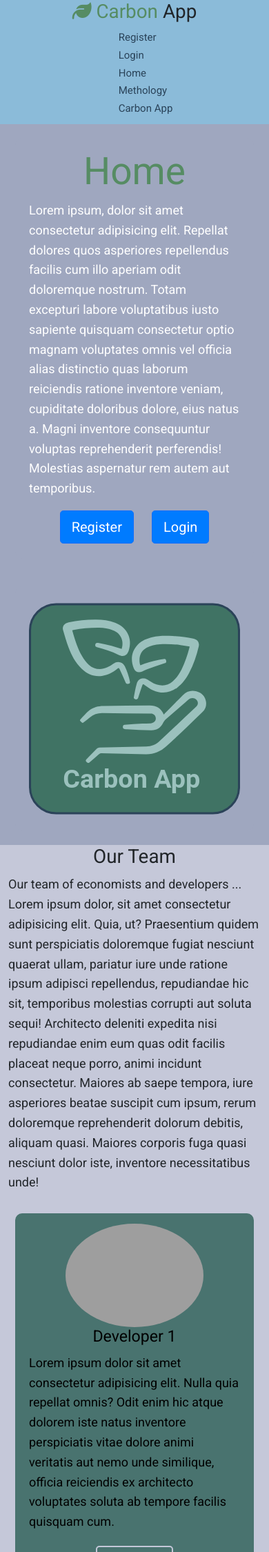
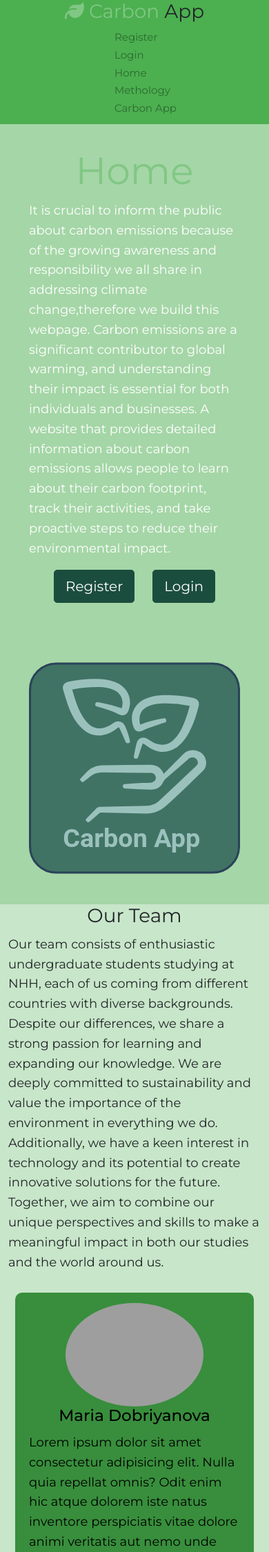
Before and after one commit to hannik3/carbon_app_v1, a Flask app: page / in a window 390 px wide. Shown: the top 2250 px of the page at 69% size. Run offline with Flask 2, Linux system fonts and the light colour scheme; some libraries are stand-ins or nearby versions; grey boxes are pictures that could not be loaded.

Commit message:
changed color

```diff
--- a/capp/static/carbon_app.css
+++ b/capp/static/carbon_app.css
@@ -1,8 +1,8 @@
 /* Colors
-Carbon App, section 1 (header, background): #2a4359
-Carbon App, section 1 (header, boxes): #6da6a6
-Carbon App, section 2 (header, background): #466fa6
-Carbon App, section 2 (header, boxes): #8badd9
+Carbon App, section 1 (header, background): #2C6B2F (Waldgrün)
+Carbon App, section 1 (header, boxes): #81C784 (Helles Grün)
+Carbon App, section 2 (header, background): #388E3C (Dunkleres Grün)
+Carbon App, section 2 (header, boxes): #A5D6A7 (Sanftes Grün)
 */
 
 /* Utilities  */
@@ -18,16 +18,16 @@ h4 {
 }
 /* Section header */
 .section_header_carbon_app {
-  background-color:#466fa6;
+  background-color: #388E3C; /* Dunkleres Grün */
 }
 .header_carbon_app {
   display: flex;
   align-items: start;
-  background: #466fa6;
+  background: #388E3C; /* Dunkleres Grün */
 }
 .header_carbon_app .box {
   flex: 1;
-  background: #466fa6;
+  background: #388E3C; /* Dunkleres Grün */
   color: #fff;
   border-radius: 10px;
   margin: 20px 10px;
@@ -37,31 +37,32 @@ h4 {
   justify-content: center;
 }
 .header_carbon_app .box:nth-of-type(1) {
-  flex-grow:2;
+  flex-grow: 2;
 }
 .header_carbon_app .box:nth-of-type(2) {
-  flex-grow:1;
+  flex-grow: 1;
 }
 .container_buttons_links_header_carbon_app {
   display: flex;
   justify-content: center;
   align-items: center;
-  flex-wrap:wrap;
+  flex-wrap: wrap;
 }
 .container_buttons_links_header_carbon_app a:hover {
-  color: #466fa6;
+  color: #388E3C; /* Dunkleres Grün für Hover */
 }
 .container_buttons_links_header_carbon_app btn {
   width: 100px;
   height: 100px;
-  background: #466fa6;
+  background: #388E3C; /* Dunkleres Grün */
   color: #fff;
   display: flex;
-  justify-content:center;
-  align-items:center;
+  justify-content: center;
+  align-items: center;
 }
 
-@media (max-width:768px) {
+/* Mobile responsiveness */
+@media (max-width: 768px) {
   .header_carbon_app {
     flex-direction: column;
   }
--- a/capp/static/home.css
+++ b/capp/static/home.css
@@ -1,8 +1,8 @@
 /* Colors
-Home, section 1 (head, background): #9fa7bf
-Home, section 1 (head, boxes): #568c63
-Home, section 2 (developers, background): #c5c8d9
-Home, section 2 (developers, boxes): #49736f
+Home, section 1 (head, background): #A5D6A7 (Sanftes Grün)
+Home, section 1 (head, boxes): #81C784 (Helles Grün)
+Home, section 2 (developers, background): #C8E6C9 (Sehr sanftes Grün)
+Home, section 2 (developers, boxes): #388E3C (Dunkleres Waldgrün)
  */
 
 /* Utilities  */
@@ -12,16 +12,16 @@ p {
 }
 /* Section header_home */
 .section_header_home {
-  background-color:#9fa7bf;
+  background-color: #A5D6A7; /* Sanftes Grün */
 }
 .header_home {
   display: flex;
   align-items: start;
-  background: #9fa7bf;
+  background: #A5D6A7; /* Sanftes Grün */
 }
 .header_home .box {
   flex: 1;
-  background: #9fa7bf;
+  background: #A5D6A7; /* Sanftes Grün */
   color: #fff;
   border-radius: 10px;
   margin: 20px 10px;
@@ -31,41 +31,46 @@ p {
   justify-content: center;
 }
 .header_home .box:nth-of-type(1) {
-  flex-grow:2;
+  flex-grow: 2;
 }
 .header_home .box:nth-of-type(2) {
-  flex-grow:1;
+  flex-grow: 1;
 }
 .container_buttons_links_header_home {
   display: flex;
   justify-content: center;
   align-items: center;
-  flex-wrap:wrap;
+  flex-wrap: wrap;
 }
 .container_buttons_links_header_home a:hover {
-  color: #9fa7bf;
+  color: #81C784; /* Helles Grün beim Hover */
+}
+.btn-primary {
+  background-color: #1B4D3E; /* Hintergrundfarbe */
+  color: white; /* Textfarbe */
+  border: 1px solid #1B4D3E; /* Randfarbe */
 }
 .container_buttons_links_header_home btn {
   width: 100px;
   height: 100px;
-  background: #9fa7bf;
+  background: #81C784; /* Helles Grün */
   color: #fff;
   display: flex;
-  justify-content:center;
-  align-items:center;
+  justify-content: center;
+  align-items: center;
 }
 /* Section developers */
 .section_developers {
-  background-color:#c5c8d9;
+  background-color: #C8E6C9; /* Sehr sanftes Grün */
 }
 .developers {
   display: flex;
   align-items: start;
-  background: #c5c8d9;
+  background: #C8E6C9; /* Sehr sanftes Grün */
 }
 .developers .box {
   flex: 1;
-  background: #49736f;
+  background: #388E3C; /* Dunkleres Waldgrün */
   color: black;
   border-radius: 10px;
   margin: 20px 10px;
@@ -75,17 +80,17 @@ p {
   justify-content: center;
 }
 .developers .box:nth-of-type(1) {
-  flex-grow:4;
+  flex-grow: 4;
 }
 .developers .box:nth-of-type(2) {
-  flex-grow:4;
+  flex-grow: 4;
 }
 .developers .box:nth-of-type(3) {
-  flex-grow:4;
+  flex-grow: 4;
 }
 .developers .box2 {
   flex: 1;
-  background: #49736f;
+  background: #388E3C; /* Dunkleres Waldgrün */
   color: black;
   border-radius: 10px;
   margin: 20px 10px;
@@ -95,20 +100,20 @@ p {
   justify-content: center;
 }
 .developers .box2:nth-of-type(1) {
-  flex-grow:4;
+  flex-grow: 4;
 }
 .developers .box2:nth-of-type(2) {
-  flex-grow:4;
+  flex-grow: 4;
 }
 .developers .box2:nth-of-type(3) {
-  flex-grow:4;
-  background: #c5c8d9;
+  flex-grow: 4;
+  background: #C8E6C9; /* Sehr sanftes Grün */
 }
 .section_container_buttons_developers {
   display: flex;
   justify-content: center;
   align-items: center;
-  flex-wrap:wrap;
+  flex-wrap: wrap;
   padding: 0px 0px;
   margin: 0px 0px;
 }
@@ -119,18 +124,18 @@ p {
   border-radius: 5px;
   text-decoration: none;
   font-size: 18px;
-  background-color: #49736f;
-  border: 2px solid  #c5c8d9;
+  background-color: #388E3C; /* Dunkleres Waldgrün */
+  border: 2px solid #C8E6C9; /* Sehr sanftes Grün */
 }
 .btn_developers:hover {
   color: #fff;
-  background-color: #c5c8d9;
-  border: 2px solid #c5c8d9;
+  background-color: #C8E6C9; /* Sehr sanftes Grün beim Hover */
+  border: 2px solid #C8E6C9; /* Sehr sanftes Grün */
   text-decoration: none;
 }
 
-
-@media (max-width:768px) {
+/* Mobile responsiveness */
+@media (max-width: 768px) {
   .header_home {
     flex-direction: column;
   }
--- a/capp/static/layout.css
+++ b/capp/static/layout.css
@@ -1,13 +1,13 @@
 /* Colors */
-/* Rainy theme 5 -Green Digitalization Course and Students Apps-:
-Navbar (background): #8bbbd9
-Navbar (a hover): #466fa6
-Navbar (logo): #568c63
-Navbar (a menu): #2a4359
+/* Wald Thema - Nachhaltigkeit:
+Navbar (background): #4CAF50 (Grün)
+Navbar (a hover): #388E3C (Dunkleres Grün)
+Navbar (logo): #81C784 (Helles Grün)
+Navbar (a menu): #2C6B2F (Waldgrün)
 */
 
 /* Google fonts Roboto  */
-@import url('https://fonts.googleapis.com/css2?family=Roboto:wght@100;400&display=swap');
+@import url("https://fonts.googleapis.com/css2?family=Montserrat:ital,wght@0,100..900;1,100..900&display=swap");
 
 /* CSS utilities */
 *{
@@ -16,7 +16,7 @@ Navbar (a menu): #2a4359
   margin: 0;
 }
 body {
-  font-family: 'Roboto', sans-serif;
+  font-family: 'Montserrat', sans-serif;
   background: #fff;
   line-height: 1.6;
 }
@@ -45,7 +45,7 @@ img {
 }
 /* Navbar  */
 .section_carbon_app_navbar {
-  background-color:#8bbbd9;
+  background-color: #4CAF50; /* Waldgrün */
 }
 .carbon_app_navbar {
   display: flex;
@@ -53,18 +53,18 @@ img {
   justify-content: flex-start;
   height: 70px;
   align-items: center;
-  background-color: #8bbbd9;
+  background-color: #4CAF50; /* Waldgrün */
   padding: 0 0px;
 }
 .carbon_app_navbar a {
-  color: #2a4359;
+  color: #2C6B2F; /* Dunkleres Waldgrün */
   padding: 10px 20px;
   margin: 0 5px;
   font-size: 20px;
   text-decoration: none;
 }
 .carbon_app_navbar a:hover{
-  border-bottom: #2a4359 4px solid;
+  border-bottom: #2C6B2F 4px solid; /* Waldgrün Hover */
 }
 .carbon_app_navbar ul {
   display: flex;
@@ -74,11 +74,11 @@ img {
   font-weight: 400;
 }
 .text-logo {
-  color: #568c63;
+  color: #81C784; /* Helles Grün für Logo */
 }
 /* Footer  */
 .section_footer{
-  background-color:#8bbbd9;
+  background-color: #4CAF50; /* Waldgrün */
 }
 .footer {
   display: flex;
@@ -86,10 +86,9 @@ img {
   justify-content: center;
   height: 70px;
   align-items: center;
-  background-color: #8bbbd9;
+  background-color: #4CAF50; /* Waldgrün */
   padding: 0 0px;
 }
-
 
 /* Media query */
 @media(max-width:768px){
@@ -106,7 +105,7 @@ img {
     flex-direction: column;
   }
   .carbon_app_navbar a:hover{
-    color: #568c63;
-    border-bottom: #2a4359 2px solid;
+    color: #81C784; /* Helles Grün beim Hover */
+    border-bottom: #2C6B2F 2px solid; /* Dunkleres Waldgrün beim Hover */
   }
 }
--- a/capp/templates/home.html
+++ b/capp/templates/home.html
@@ -9,14 +9,19 @@
       <div class="box">
         <h1 style="font-size:55px;"><span class="text-logo"> Home</span></h1>
         <p style="text-align:left;">
-            Lorem ipsum, dolor sit amet consectetur adipisicing elit. Repellat dolores quos asperiores repellendus facilis cum illo aperiam odit doloremque nostrum. Totam excepturi labore voluptatibus iusto sapiente quisquam consectetur optio magnam voluptates omnis vel officia alias distinctio quas laborum reiciendis ratione inventore veniam, cupiditate doloribus dolore, eius natus a. Magni inventore consequuntur voluptas reprehenderit perferendis! Molestias aspernatur rem autem aut temporibus.
+          It is crucial to inform the public about carbon emissions because of
+          the growing awareness and responsibility we all share in addressing climate change,therefore we
+          build this webpage. Carbon emissions are a significant contributor to global warming, and understanding
+          their impact is essential for both individuals and businesses. A website that provides detailed information
+          about carbon emissions allows people to learn about their carbon footprint, track their activities,
+          and take proactive steps to reduce their environmental impact.
         </p>
         <div class="container_buttons_links_header_home">
           <div class="btn">
-              <a href="{{url_for('users.register')}}" class="btn btn-primary btn-lg mr-2", style="background-color:#007bff;">Register</a>
+              <a href="{{url_for('users.register')}}" class="btn btn-primary btn-lg mr-2", style="background-color:#1B4D3E;">Register</a>
           </div>
           <div class="btn">
-              <a href="{{url_for('users.login')}}" class="btn btn-primary btn-lg mr-2", style="background-color:#007bff;">Login</a>
+              <a href="{{url_for('users.login')}}" class="btn btn-primary btn-lg mr-2", style="background-color:#1B4D3E;">Login</a>
           </div>
         </div>
       </div>
@@ -39,14 +44,21 @@
     <div class="developers" style="display:block;">
       <h1 style="text-align:center;"> Our Team</h1>
       <p>
-        Our team of economists and developers ... Lorem ipsum dolor, sit amet consectetur adipisicing elit. Quia, ut? Praesentium quidem sunt perspiciatis doloremque fugiat nesciunt quaerat ullam, pariatur iure unde ratione ipsum adipisci repellendus, repudiandae hic sit, temporibus molestias corrupti aut soluta sequi! Architecto deleniti expedita nisi repudiandae enim eum quas odit facilis placeat neque porro, animi incidunt consectetur. Maiores ab saepe tempora, iure asperiores beatae suscipit cum ipsum, rerum doloremque reprehenderit dolorum debitis, aliquam quasi. Maiores corporis fuga quasi nesciunt dolor iste, inventore necessitatibus unde!
+        Our team consists of enthusiastic undergraduate students studying at NHH,
+        each of us coming from different countries with diverse backgrounds. Despite
+        our differences, we share a strong passion for learning and expanding our
+        knowledge. We are deeply committed to sustainability and value the importance of
+        the environment in everything we do. Additionally, we have a keen interest in technology
+        and its potential to create innovative solutions for the future. Together, we aim to
+        combine our unique perspectives and skills to make a meaningful impact in both our
+        studies and the world around us.
       </p>
     </div>
 
     <div class="developers">
         <div class="box">
           <img src="https://randomuser.me/api/portraits/men/10.jpg" alt="" style="border-radius: 50%; width:200px;">
-          <h3>Developer 1</h3>
+          <h3>Maria Dobriyanova</h3>
           <p>  Lorem ipsum dolor sit amet consectetur adipisicing elit. Nulla quia repellat omnis? Odit enim hic atque dolorem iste natus inventore perspiciatis vitae dolore animi veritatis aut nemo unde similique, officia reiciendis ex architecto voluptates soluta ab tempore facilis quisquam cum.
           </p>
           <div class="section_container_buttons_developers">
@@ -55,8 +67,11 @@
         </div>
         <div class="box">
           <img src="https://randomuser.me/api/portraits/women/11.jpg" alt="" style="border-radius: 50%; width:200px;">
-          <h3>Developer 2</h3>
-          <p>  Lorem ipsum dolor sit amet consectetur adipisicing elit. Nulla quia repellat omnis? Odit enim hic atque dolorem iste natus inventore perspiciatis vitae dolore animi veritatis aut nemo unde similique, officia reiciendis ex architecto voluptates soluta ab tempore facilis quisquam cum.
+          <h3>Johanna Kronfuß</h3>
+          <p>
+            I am currently studying Business Informatics, where I focus on digitalization and its
+            impact on modern businesses. Additionally, I have a deep passion for the environment and
+            to finding sustainable solutions that can benefit both technology and the planet.
           </p>
           <div class="section_container_buttons_developers">
             <a class="btn_developers" href="#"  target="_blank">Curriculum</a>
@@ -64,7 +79,7 @@
         </div>
         <div class="box">
           <img src="https://randomuser.me/api/portraits/men/12.jpg" alt="" style="border-radius: 50%; width:200px;">
-          <h3>Developer 3</h3>
+          <h3>Yasmine Bejar</h3>
           <p>  Lorem ipsum dolor sit amet consectetur adipisicing elit. Nulla quia repellat omnis? Odit enim hic atque dolorem iste natus inventore perspiciatis vitae dolore animi veritatis aut nemo unde similique, officia reiciendis ex architecto voluptates soluta ab tempore facilis quisquam cum.
           </p>
           <div class="section_container_buttons_developers">
@@ -74,9 +89,10 @@
     </div>
 
     <div class="developers">
+
       <div class="box2">
         <img src="https://randomuser.me/api/portraits/women/12.jpg" alt="" style="border-radius: 50%; width:200px;">
-        <h3>Developer 4</h3>
+        <h3>Iker Larrauri</h3>
         <p>  Lorem ipsum dolor sit amet consectetur adipisicing elit. Nulla quia repellat omnis? Odit enim hic atque dolorem iste natus inventore perspiciatis vitae dolore animi veritatis aut nemo unde similique, officia reiciendis ex architecto voluptates soluta ab tempore facilis quisquam cum.
         </p>
         <div class="section_container_buttons_developers">
@@ -85,15 +101,21 @@
       </div>
       <div class="box2">
         <img src="https://randomuser.me/api/portraits/women/13.jpg" alt="" style="border-radius: 50%; width:200px;">
-        <h3>Developer 5</h3>
+        <h3>Ixchel Rodriguez</h3>
         <p>  Lorem ipsum dolor sit amet consectetur adipisicing elit. Nulla quia repellat omnis? Odit enim hic atque dolorem iste natus inventore perspiciatis vitae dolore animi veritatis aut nemo unde similique, officia reiciendis ex architecto voluptates soluta ab tempore facilis quisquam cum.
         </p>
         <div class="section_container_buttons_developers">
           <a class="btn_developers" href="#"  target="_blank">Curriculum</a>
         </div>
       </div>
-      <div class="box2">
-
+      <div class="box">
+        <img src="https://randomuser.me/api/portraits/men/12.jpg" alt="" style="border-radius: 50%; width:200px;">
+        <h3>Alban Poutier</h3>
+        <p>  Lorem ipsum dolor sit amet consectetur adipisicing elit. Nulla quia repellat omnis? Odit enim hic atque dolorem iste natus inventore perspiciatis vitae dolore animi veritatis aut nemo unde similique, officia reiciendis ex architecto voluptates soluta ab tempore facilis quisquam cum.
+        </p>
+        <div class="section_container_buttons_developers">
+          <a class="btn_developers" href="#"  target="_blank">Curriculum</a>
+        </div>
       </div>
   </div>
 
--- a/capp/templates/methodology.html
+++ b/capp/templates/methodology.html
@@ -13,10 +13,10 @@
           </p>
           <div class="container_buttons_links_header">
             <div class="btn">
-                <a href="#" class="btn btn-primary btn-lg mr-2", style="background-color:#007bff;">Paper</a>
+                <a href="#" class="btn btn-primary btn-lg mr-2", style="background-color:#1B4D3E;">Paper</a>
             </div>
             <div class="btn">
-                <a href="{{url_for('carbon_app.carbon_app_home')}}" class="btn btn-primary btn-lg mr-2", style="background-color:#007bff;">Carbon App</a>
+                <a href="{{url_for('carbon_app.carbon_app_home')}}" class="btn btn-primary btn-lg mr-2", style="background-color:#1B4D3E;">Carbon App</a>
             </div>
           </div>
         </div>
```
Also changed, not shown: capp/static/methodology.css (+30 -31 lines), capp/templates/carbon_app/carbon_app.html (+4 -4 lines).
